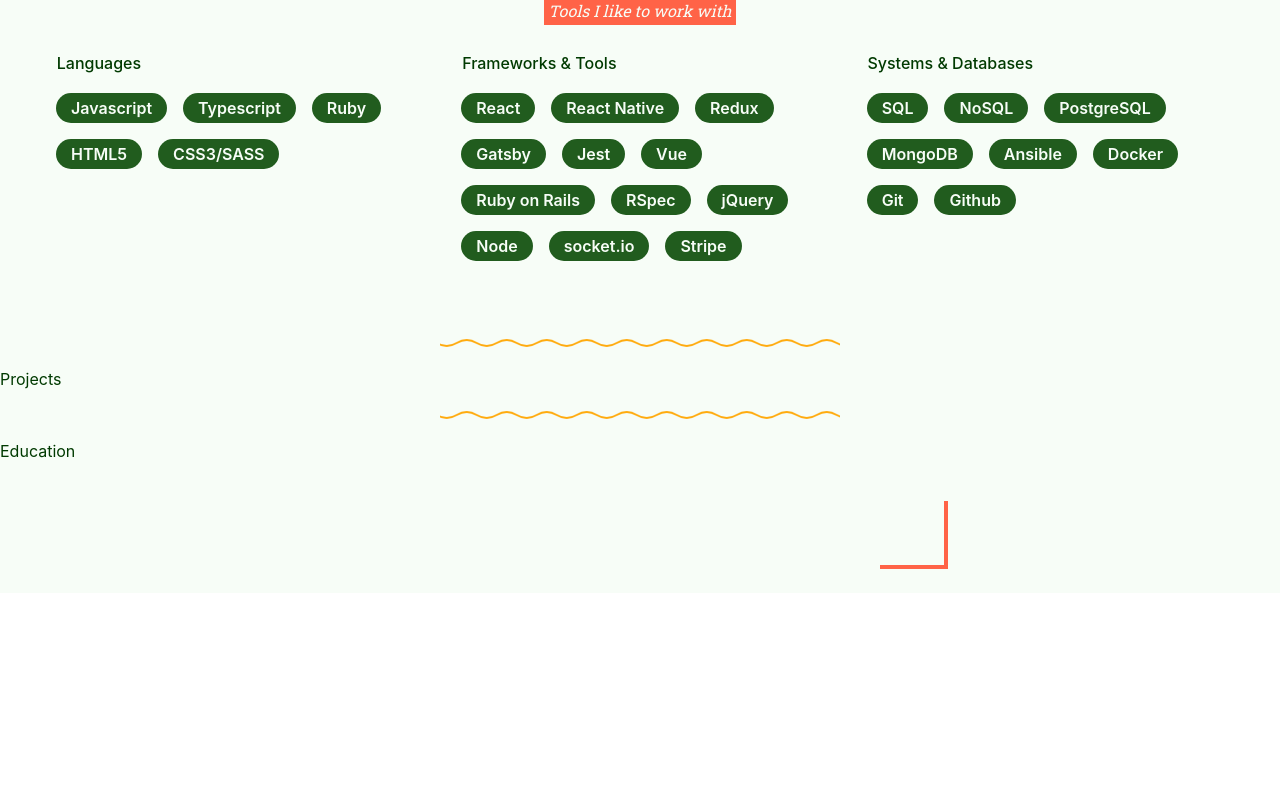
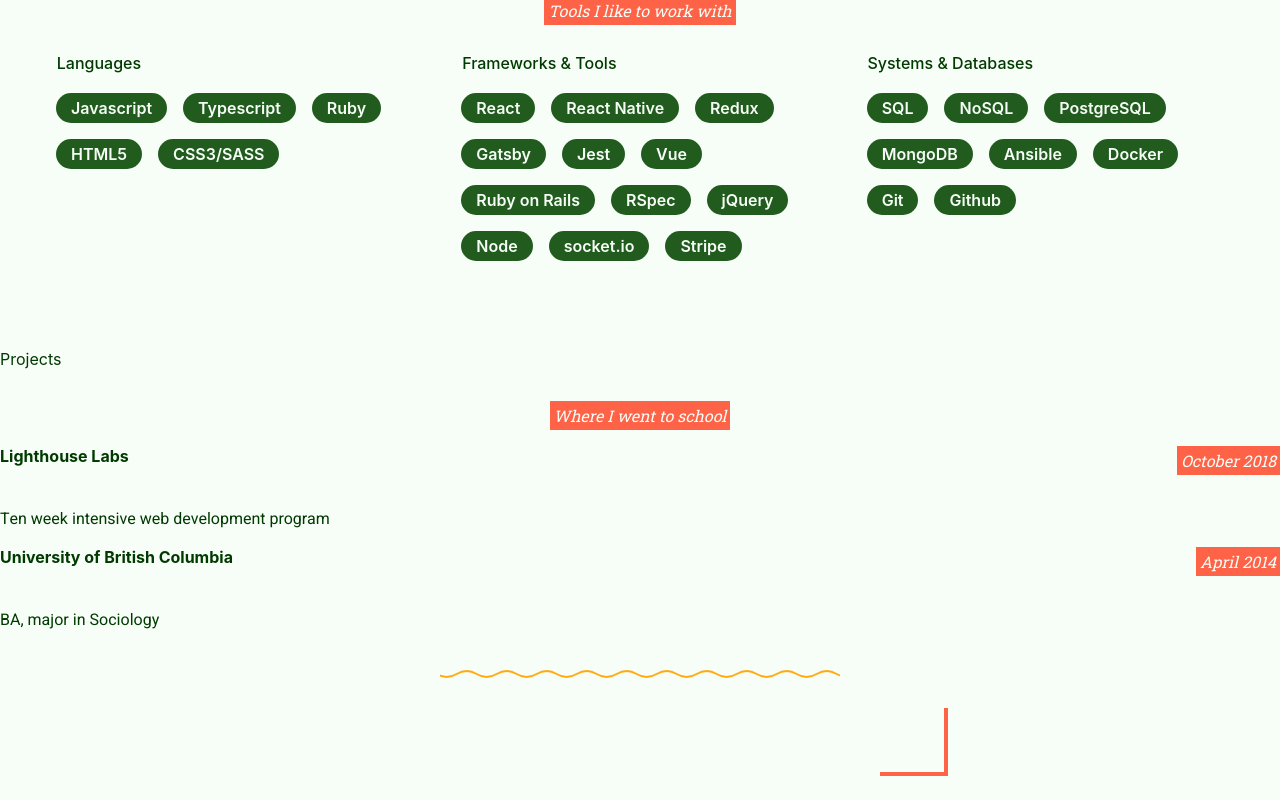
Before and after one commit to geoffmphillips/portfolio, a React (Create React App) app: page / in a window 1280 px wide. Shown: the part 1077-1877 px from the top of the page. Before the commit the page ends 1670 px from the top, so only its background shows below. Built offline with nearby package versions, Linux system fonts and the light colour scheme.

Commit message:
Implement education component

```diff
--- a/src/Home.tsx
+++ b/src/Home.tsx
@@ -1,5 +1,6 @@
 import React from 'react';
 
+import Education from './components/Education';
 import Employment from './components/Employment';
 import Skills from './components/Skills';
 import Squiggle from './components/Squiggle';
@@ -22,14 +23,11 @@
 		<Squiggle />
 		<Employment />
 		<Skills />
-		<Squiggle />
 		<section>
 			Projects
 		</section>
+		<Education />
 		<Squiggle />
-		<section>
-			Education
-		</section>
 		<div className='footer'>
 			<div className='block'></div>
 		</div>
```
